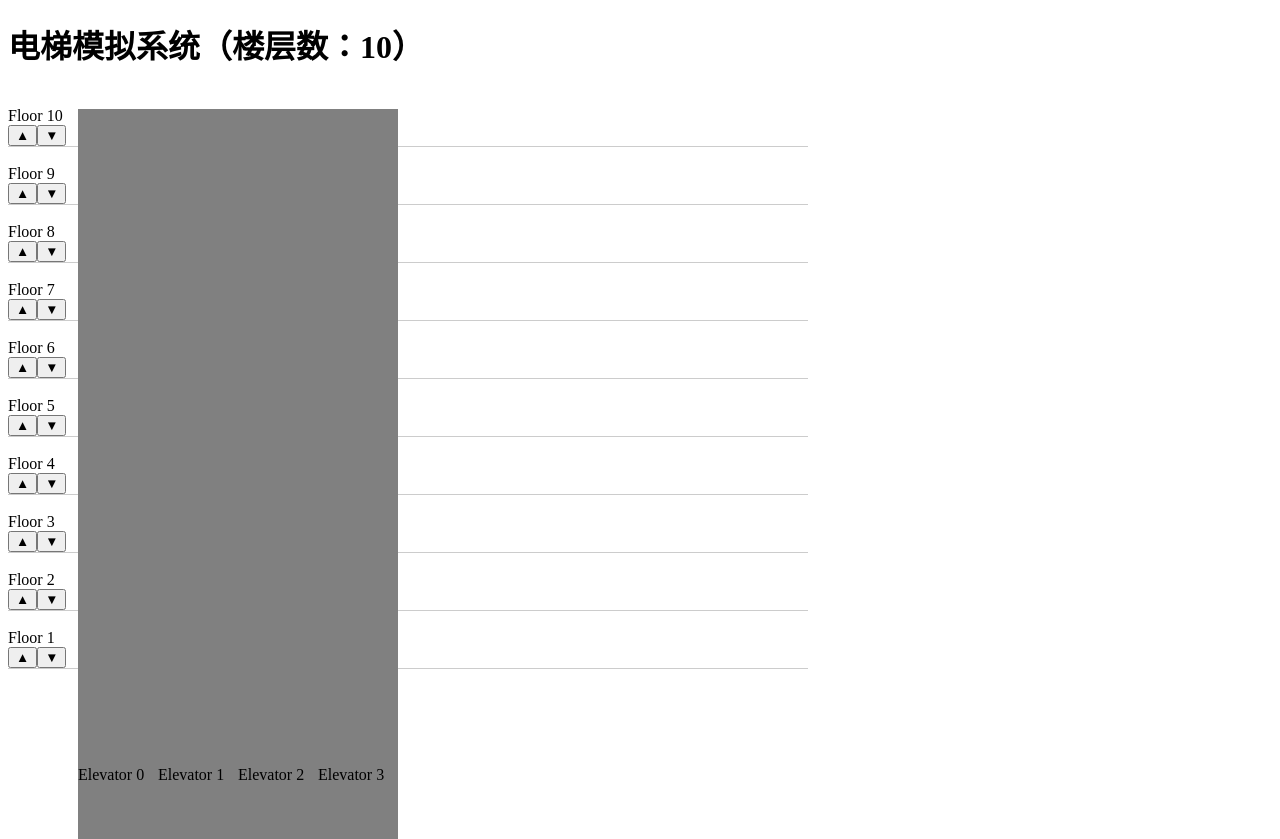
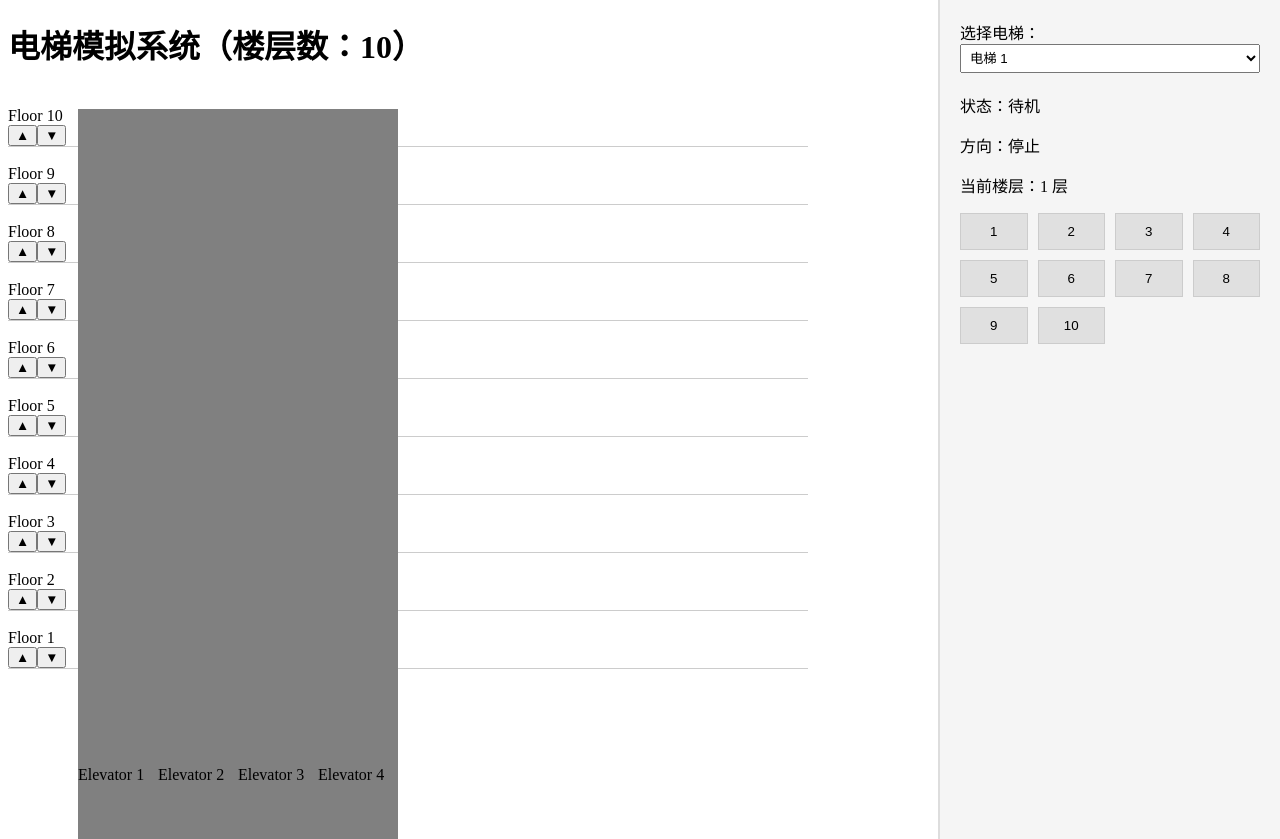
Before and after one commit to gfjdh/elevator-simulator, a React (Vite) app: page / in a window 1280 px wide. Both pictures are taken after a click on the button "开始模拟". Built offline with nearby package versions, Linux system fonts and the light colour scheme.

Commit message:
添加控制面板组件并更新应用布局，优化电梯选择和目标楼层设置功能

```diff
--- a/src/App.tsx
+++ b/src/App.tsx
@@ -4,6 +4,7 @@ import { useStore } from './stores/useStore'
 import { Scheduler } from './core/scheduler'
 import Building from './components/Building'
 import StartScreen from './components/StartScreen' // 确保引入StartScreen
+import ControlPanel from './components/ControlPanel'
 
 function App() {
   const { initialized, config, requests, processMovement } = useStore()
@@ -37,8 +38,11 @@ function App() {
   return (
     <div className="app">
       <h1>电梯模拟系统（楼层数：{config.floors}）</h1>
-      <div className="simulator-container">
-        <Building />
+      <div style={{ display: 'flex' }}>
+        <div className="simulator-container">
+          <Building />
+        </div>
+        <ControlPanel />
       </div>
     </div>
   )
--- a/src/components/ControlPanel.tsx
+++ b/src/components/ControlPanel.tsx
@@ -1 +1,82 @@
 // ControlPanel.tsx
+import { useStore } from '../stores/useStore'
+import { useState } from 'react'
+
+const ControlPanel = () => {
+  const { elevators, config, updateElevator } = useStore()
+  const [selectedElevator, setSelectedElevator] = useState(0)
+  const currentElevator = elevators.find(e => e.id === selectedElevator)
+
+  const handleFloorSelect = (floor: number) => {
+    if (!currentElevator) return
+
+    const newTargets = [...currentElevator.targetFloors, floor]
+    updateElevator(selectedElevator, {
+      targetFloors: [...new Set(newTargets)] // 去重
+    })
+  }
+
+  return (
+    <div style={{
+      position: 'fixed',
+      right: 0,
+      top: 0,
+      width: '300px',
+      height: '100vh',
+      padding: '20px',
+      backgroundColor: '#f5f5f5',
+      borderLeft: '2px solid #ddd'
+    }}>
+      <div style={{ marginBottom: '20px' }}>
+        <label>选择电梯：</label>
+        <select
+          value={selectedElevator}
+          onChange={(e) => setSelectedElevator(Number(e.target.value))}
+          style={{ padding: '5px', width: '100%' }}
+        >
+          {elevators.map(e => (
+            <option key={e.id} value={e.id}>电梯 {e.id + 1}</option>
+          ))}
+        </select>
+      </div>
+
+      {currentElevator && (
+        <div>
+          <div style={{ marginBottom: '15px' }}>
+            <p>状态：{currentElevator.status === 'idle' ? '待机' : '运行中'}</p>
+            <p>方向：{{
+              'up': '上行 ▲',
+              'down': '下行 ▼',
+              'none': '停止'
+            }[currentElevator.direction]}</p>
+            <p>当前楼层：{currentElevator.currentFloor + 1} 层</p>
+          </div>
+
+          <div style={{
+            display: 'grid',
+            gridTemplateColumns: 'repeat(4, 1fr)',
+            gap: '10px'
+          }}>
+            {[...Array(config.floors)].map((_, floor) => (
+              <button
+                key={floor}
+                onClick={() => handleFloorSelect(floor)}
+                style={{
+                  padding: '10px',
+                  background: currentElevator.targetFloors.includes(floor)
+                    ? '#4CAF50'
+                    : '#e0e0e0',
+                  border: '1px solid #ccc'
+                }}
+              >
+                {floor + 1}
+              </button>
+            ))}
+          </div>
+        </div>
+      )}
+    </div>
+  )
+}
+
+export default ControlPanel
--- a/src/components/Elevator.tsx
+++ b/src/components/Elevator.tsx
@@ -13,7 +13,7 @@ const Elevator = ({ data }: { data: ElevatorState }) => {
       left: data.id * 80,
       transition: `top ${config.movementSpeed}s linear`
     }}>
-      Elevator {data.id}
+      Elevator {data.id + 1}
     </div>
   )
 }
```
